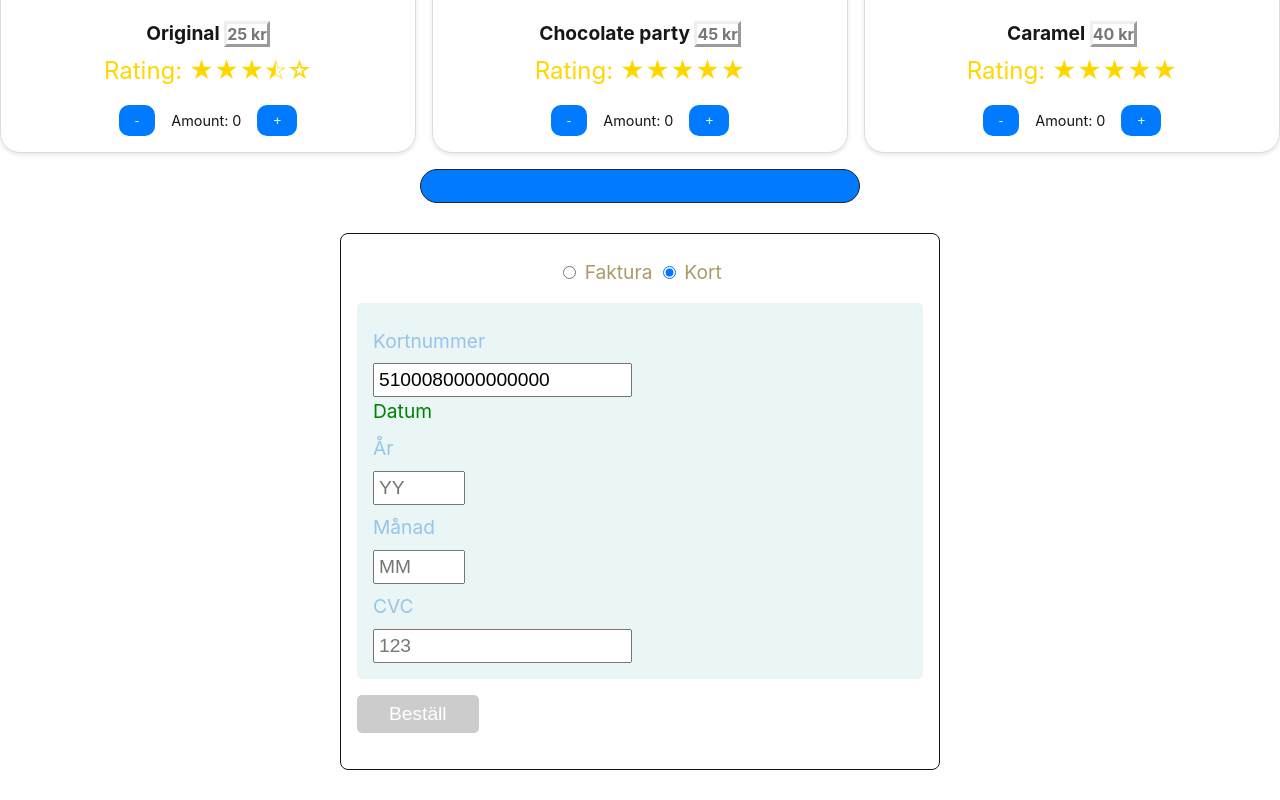
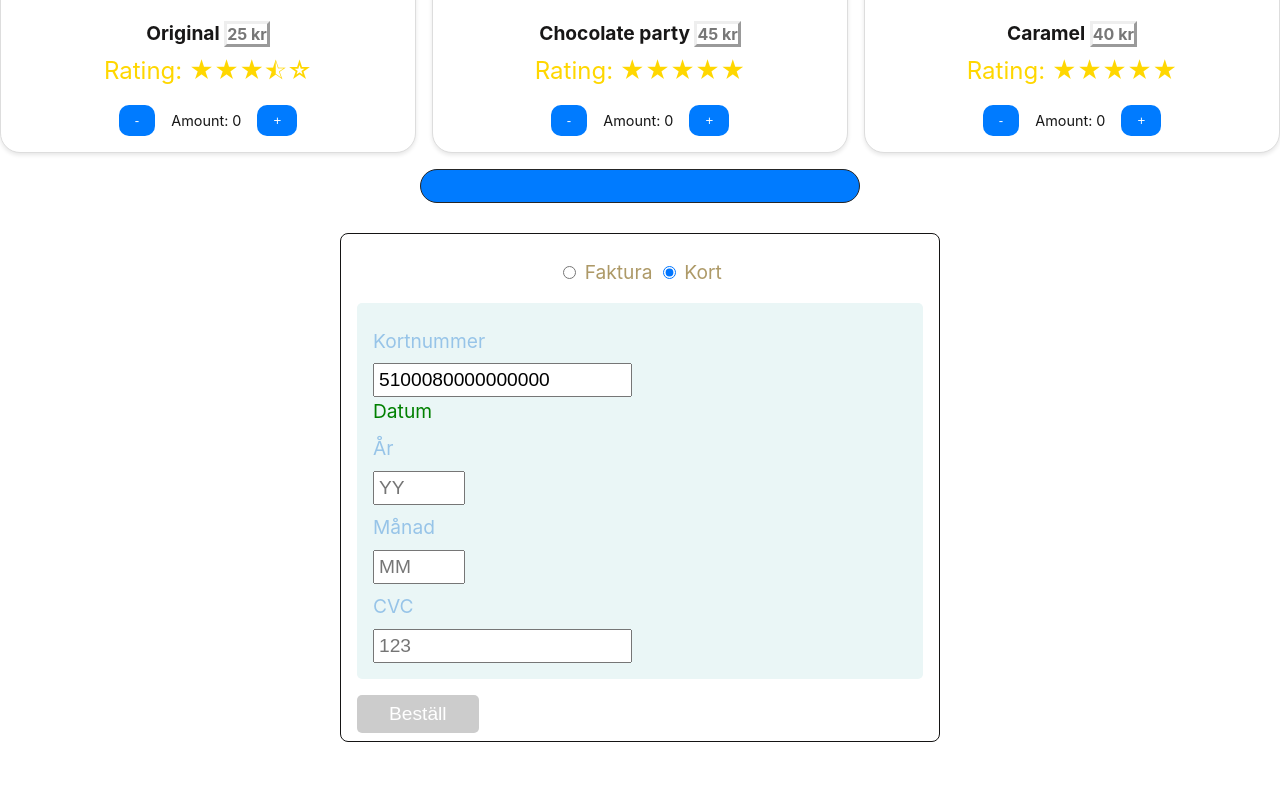
Before and after one commit to KodinGaston/webshop.donuts, a website built with Vite: page index.html in a window 1280 px wide. Shown: the part 1783-2583 px from the top of the page. After the commit the page ends 2555 px from the top, so only its background shows below. Built offline with nearby package versions, Linux system fonts and the light colour scheme.

Commit message:
Update index.html
quitted div in button

```diff
--- a/index.html
+++ b/index.html
@@ -2,7 +2,7 @@
 <html lang="sv">
   <head>
     <meta charset="UTF-8">
-    <link rel="icon" type="svg" href="vite.svg">
+    <link rel="icon" type="image/svg+xml" href="/vite.svg">
     <meta name="viewport" content="width=device-width, initial-scale=1.0">
     <title>Webshop Donuts</title>
     <script type="module" crossorigin src="main.js"></script>
@@ -51,7 +51,7 @@
   <input type="number" id="creditCardCvc" placeholder="123" aria-label="Enter your credit card CVC">
  </div>
 <!-- Button order/ beställ -->
-<div><button id="orderBtn" disabled aria-label="Place order">Beställ</button></div><br>
+<button id="orderBtn" disabled aria-label="Place order">Beställ</button><br>
 <!-- Messages -->
  <div id="confirmationMessage" class="hidden" aria-live="polite"></div>
  <div id="errorContainer" class="hidden" style="color: red; font-size: 18px; margin: 10px 0; text-align: center;" aria-live="assertive"></div>
```
